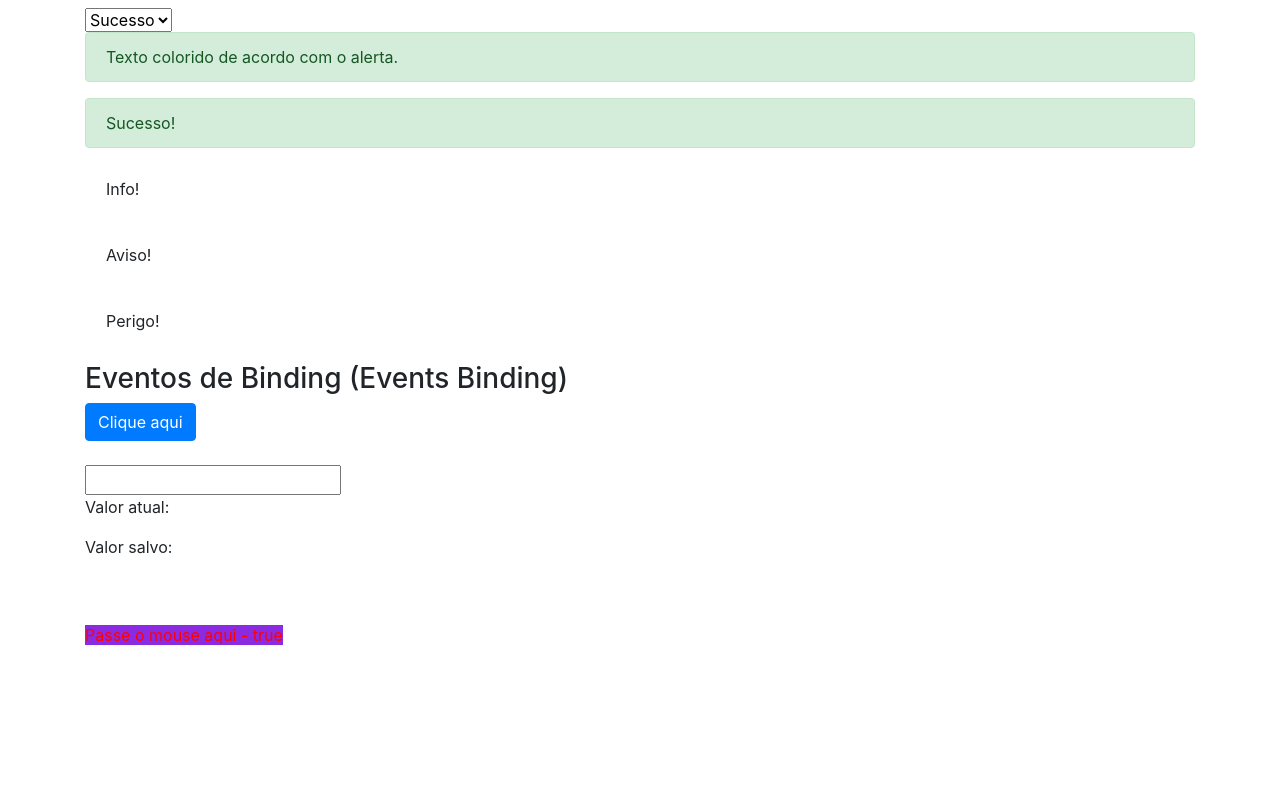
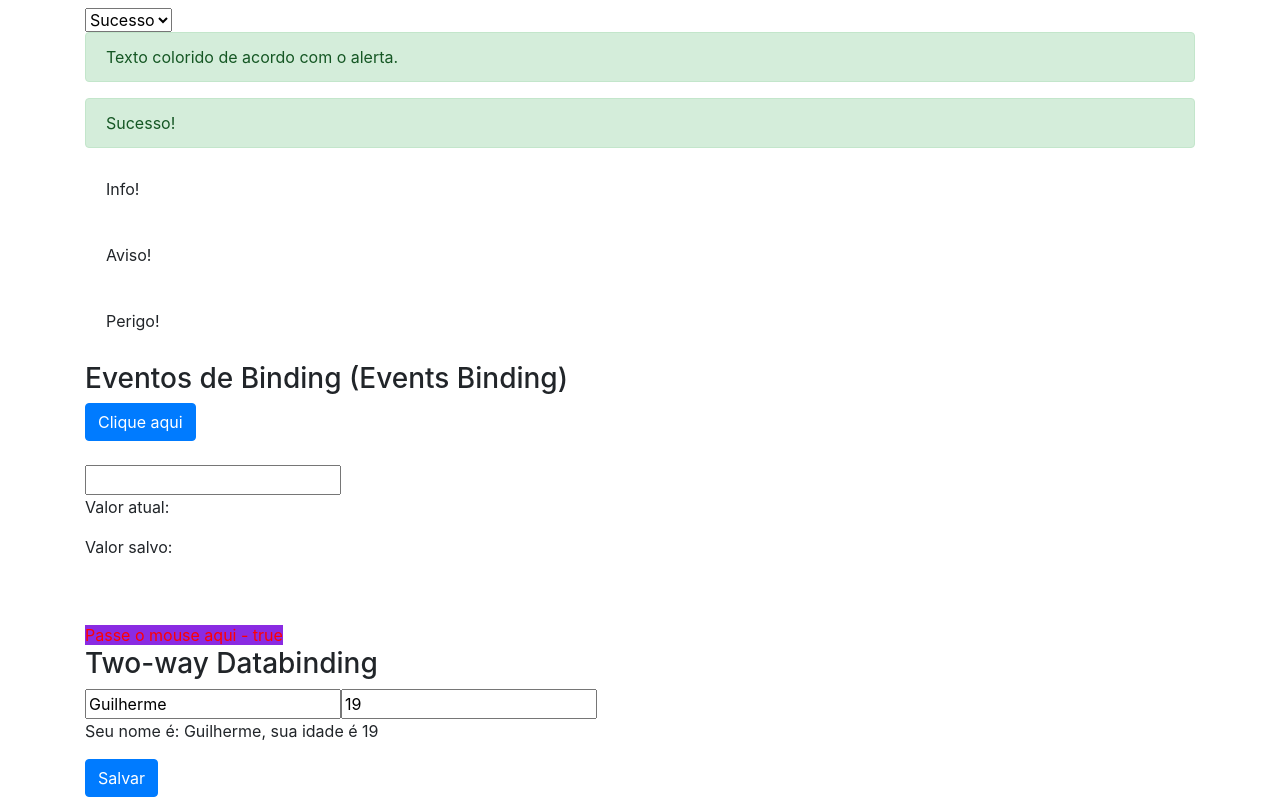
Before and after one commit to GuilhermeMesquita/angular-iv2, an Angular app in the folder databinding/: page / in a window 1280 px wide. Shown: the part 428-1225 px from the top of the page. Before the commit the page ends 1075 px from the top, so only its background shows below. Built offline with nearby package versions, Linux system fonts and the light colour scheme.

Commit message:
added twoway databinding

```diff
--- a/databinding/src/app/app.module.ts
+++ b/databinding/src/app/app.module.ts
@@ -4,6 +4,7 @@ import { BrowserModule } from '@angular/platform-browser';
 import { AppComponent } from './app.component';
 import { DatabindingComponent } from './databinding/databinding.component';
 import { NgbModule } from '@ng-bootstrap/ng-bootstrap';
+import { FormsModule } from '@angular/forms';
 
 @NgModule({
   declarations: [
@@ -12,7 +13,8 @@ import { NgbModule } from '@ng-bootstrap/ng-bootstrap';
   ],
   imports: [
     BrowserModule,
-    NgbModule
+    NgbModule,
+    FormsModule
   ],
   providers: [],
   bootstrap: [AppComponent]
--- a/databinding/src/app/databinding/databinding.component.html
+++ b/databinding/src/app/databinding/databinding.component.html
@@ -52,4 +52,12 @@
         <br><br>
         <span (mouseover)="onMouseOver()" [class.highlight]="mouseover">Passe o mouse aqui - {{mouseover}}</span>
     </article>
+
+    <article>
+        <h3>Two-way Databinding</h3>
+        <input type="text" [(ngModel)]="pessoa.nome">
+        <input type="text" [(ngModel)]="pessoa.idade">
+        <p>Seu nome é: {{pessoa.nome}}, sua idade é {{pessoa.idade}}</p>
+        <button class="btn btn-primary" (click)="savePersonData()">Salvar</button>
+    </article>
 </section>
--- a/databinding/src/app/databinding/databinding.component.ts
+++ b/databinding/src/app/databinding/databinding.component.ts
@@ -1,3 +1,4 @@
+import { Pessoa } from './pessoa.model';
 import { THIS_EXPR } from '@angular/compiler/src/output/output_ast';
 import { Component, OnInit } from '@angular/core';
 
@@ -15,6 +16,13 @@ export class DatabindingComponent implements OnInit {
   valorAtual: string = '';
   valorSalvo: string = '';
   mouseover: boolean = true;
+
+  pessoa: Pessoa = {
+    nome: "Guilherme",
+    idade: 19,
+  };
+  nome: string = "Gui Rocha";
+  idade: number = 19;
 
   getValor() {
     return 1;
@@ -40,7 +48,13 @@ export class DatabindingComponent implements OnInit {
     this.mouseover = !this.mouseover;
   }
 
-  constructor() { }
+  savePersonData() {
+    console.log(this.pessoa);
+  }
+
+  constructor() {
+
+  }
 
   ngOnInit(): void {
   }
--- /dev/null
+++ b/databinding/src/app/databinding/pessoa.model.ts
@@ -0,0 +1,4 @@
+export interface Pessoa {
+    nome: string,
+    idade?: number,
+}
```
